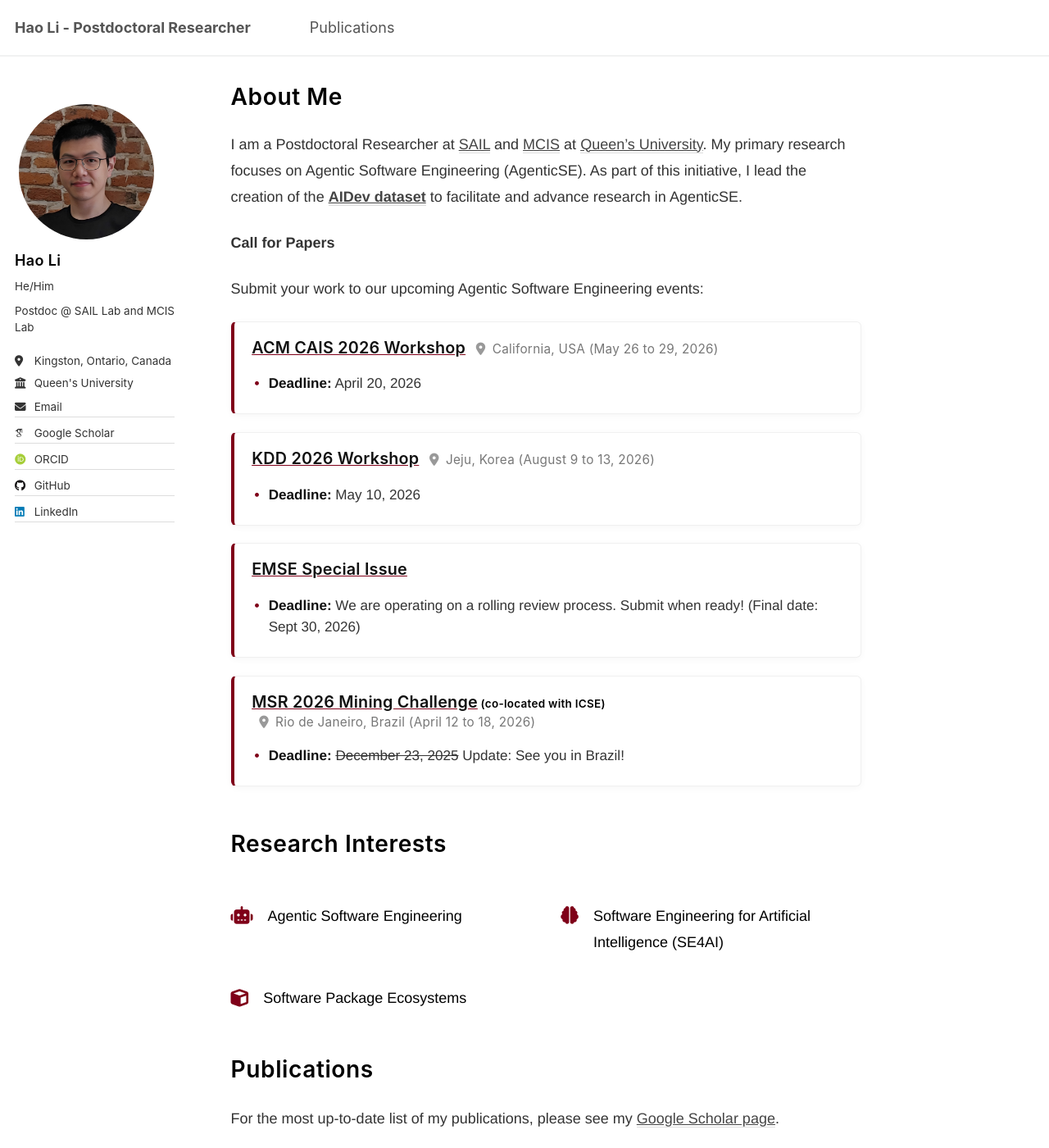
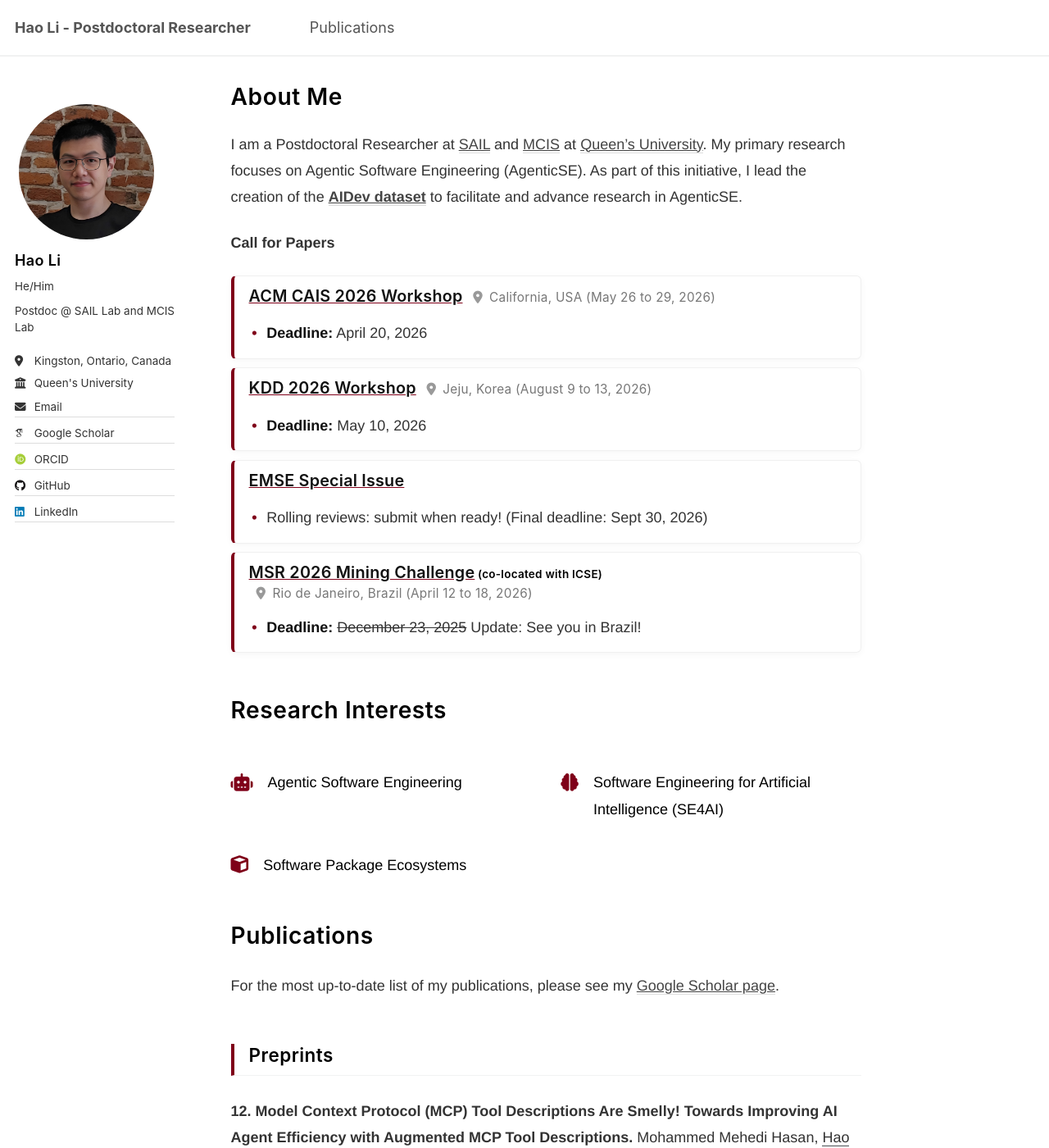
Before and after one commit to Leo-LiHao/Leo-LiHao.github.io, a Jekyll site: the page built from _pages/about.md, in a window 1280 px wide and 1400 px high. Shown: the whole window at 82% size. Built offline with Jekyll 4.4.1, drawn with Linux system fonts in a browser that asks for light colours; some web fonts are replaced.

Commit message:
updated cfp style

```diff
--- a/_pages/about.md
+++ b/_pages/about.md
@@ -15,21 +15,21 @@ My primary research focuses on Agentic Software Engineering (AgenticSE). As part
 
 **Call for Papers**
 
-Submit your work to our upcoming Agentic Software Engineering events:
+<!-- Submit your work to our upcoming Agentic Software Engineering events: -->
 
 <div class="cfp-notice" markdown="1">
-#### [**ACM CAIS 2026 Workshop**](https://agenticse-cais.github.io) <span class="cfp-location"><i class="fas fa-map-marker-alt"></i> California, USA (May 26 to 29, 2026)</span>
+#### [**ACM CAIS 2026 Workshop**](https://agenticse-cais.github.io) <span class="cfp-location"> <i class="fas fa-map-marker-alt"></i> California, USA (May 26 to 29, 2026)</span>
 - **Deadline:** April 20, 2026
 </div>
 
 <div class="cfp-notice" markdown="1">
-#### [**KDD 2026 Workshop**](https://agent-se.github.io) <span class="cfp-location"><i class="fas fa-map-marker-alt"></i> Jeju, Korea (August 9 to 13, 2026)</span>
+#### [**KDD 2026 Workshop**](https://agent-se.github.io) <span class="cfp-location"> <i class="fas fa-map-marker-alt"></i> Jeju, Korea (August 9 to 13, 2026)</span>
 - **Deadline:** May 10, 2026
 </div>
 
 <div class="cfp-notice" markdown="1">
 #### [**EMSE Special Issue**](https://emsejournal.github.io/special_issues/2026_SI_Agentic_SE.html)
-- **Deadline:** We are operating on a rolling review process. Submit when ready! (Final date: Sept 30, 2026)
+- Rolling reviews: submit when ready! (Final deadline: Sept 30, 2026)
 </div>
 
 <div class="cfp-notice" markdown="1">
--- a/_sass/_custom-enhancements.scss
+++ b/_sass/_custom-enhancements.scss
@@ -214,8 +214,8 @@ a.btn-pub:hover,
   background: #ffffff;
   border: 1px solid #f0f0f0;
   border-left: 4px solid $muji-accent;
-  padding: 1rem 1.2rem;
-  margin: 1.2rem 0;
+  padding: 0.6rem 1rem;
+  margin: 0.6rem 0;
   border-radius: 6px;
   box-shadow: 0 2px 8px rgba(0, 0, 0, 0.04);
   transition: all 0.3s ease;
@@ -229,7 +229,7 @@ a.btn-pub:hover,
 
 .cfp-notice h4 {
   margin-top: 0 !important;
-  margin-bottom: 0.6rem !important;
+  margin-bottom: 0.3rem !important;
   line-height: 1.4;
 }
 
@@ -272,7 +272,7 @@ a.btn-pub:hover,
   list-style: none;
   padding-left: 1.2em !important;
   margin-bottom: 0 !important;
-  font-size: 0.95rem;
+  font-size: 1rem;
   color: $muji-text;
 }
 
```
